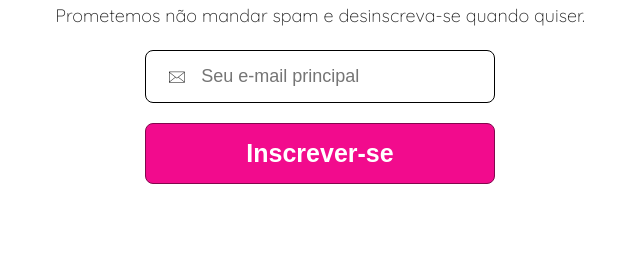
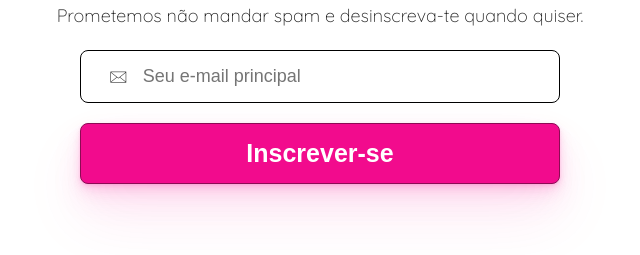
Before and after one commit to baboseiro/baboseiroo, a plain HTML site: page newsletter.html in a window 1280 px wide. Shown: the part 323-578 px from the top of the page, without its empty margins (320-960 px from the left). Drawn offline with Linux system fonts and the light colour scheme.

Commit message:
Add files via upload

```diff
--- a/news-style.css
+++ b/news-style.css
@@ -50,12 +50,17 @@ main {
     text-align: center;
 }
 
+form {
+    max-width: 480px;
+    margin: auto;
+    display: block;
+}
 
 form label {
     margin: 10px auto;
     display: block;
     color: #000000;
-    width: 350px;
+    width: 100%;
     padding: 15px 15px;
     box-sizing: border-box;
     border: 1px solid #000000;
@@ -78,18 +83,17 @@ form label input {
 
 .botao-form {
     margin: 10px auto;
-    width: 350px;
+    width: 100%;
     font-size: 25px;
     font-weight: bold;
     background: #F20B8D;
     padding: 15px 0;
     color: #FFFFFF;
-    border: 1px solid #81084d;
+    border: 1px solid #8c0a54;
     border-radius: 8px;
-    transition: 0.5s all;
+    box-shadow: 0 1px 2px #F20B8D15, 0 2px 4px #F20B8D15, 0 4px 8px #F20B8D15, 0 8px 16px #F20B8D15, 0 16px 32px #F20B8D15, 0 32px 64px #F20B8D15;
 }
 
 .botao-form:hover {
     background: #d40b7d;
-    border: 1px solid #66073d;
 }
--- a/newsletter.html
+++ b/newsletter.html
@@ -2,6 +2,7 @@
 <html lang="pt-br">
     <head>
         <meta charset="UTF-8">
+        <meta name="viewport" content="width=device-width, initial-scale=1">
         <title>Newstletter do Baboseiroo</title>
         <link rel="stylesheet" href="reset.css">
         <link rel="stylesheet" href="news-style.css">
@@ -16,7 +17,7 @@
                 <p id="convite">Fique por dentro de tudo que está acontecendo!</p>
         </header>
             <p>
-                Prometemos não mandar spam e desinscreva-se quando quiser.
+                Prometemos não mandar spam e desinscreva-te quando quiser.
             </p>
         <main>
             <form>
```
